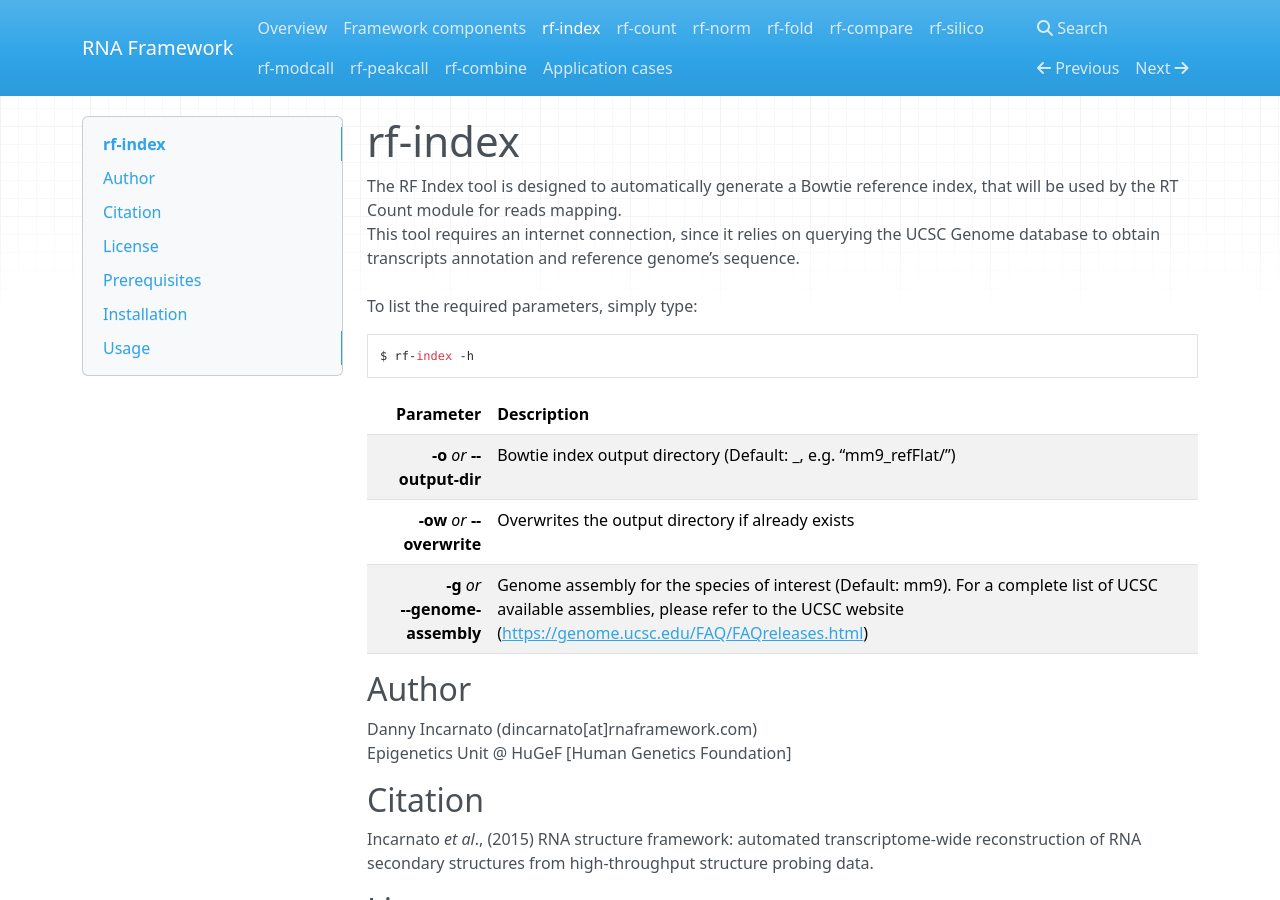
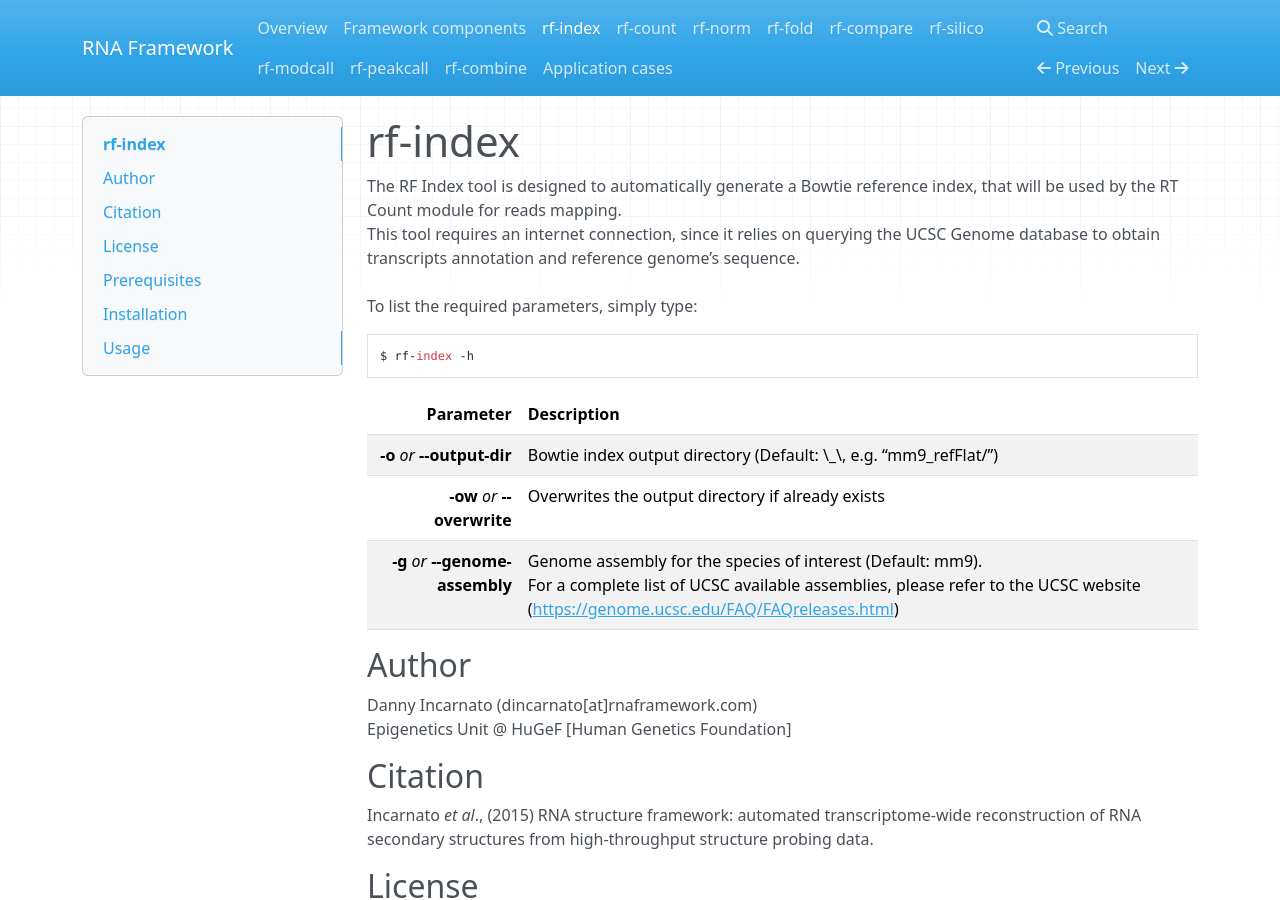
Before and after one commit to dincarnato/RNAFramework, an MkDocs documentation site: the page built from docs/rf-index.md, in a window 1280 px wide and 900 px high. Built offline with MkDocs 1.6.1, drawn with Linux system fonts in a browser that asks for light colours; nearby versions of some CDN libraries; old or Windows-style settings are respelled for this version of MkDocs.

Commit message:
no message

```diff
--- a/docs/rf-index.md
+++ b/docs/rf-index.md
@@ -10,9 +10,9 @@ $ rf-index -h
 
 Parameter         | Description
 ----------------: | :------------
-__-o__ *or* __--output-dir__ | Bowtie index output directory (Default: <assembly>\_<annotation>, e.g. “mm9_refFlat/”)
+__-o__ *or* __--output-dir__ | Bowtie index output directory (Default: \<assembly>\_\<annotation>, e.g. “mm9_refFlat/”)
 __-ow__ *or* __--overwrite__ | Overwrites the output directory if already exists
-__-g__ *or* <br />__--genome-assembly__ | Genome assembly for the species of interest (Default: mm9). For a complete list of UCSC available assemblies, please refer to the UCSC website (<https://genome.ucsc.edu/FAQ/FAQreleases.html>)
+__-g__ *or* __--genome-assembly__ | Genome assembly for the species of interest (Default: mm9).<br /> For a complete list of UCSC available assemblies, please refer to the UCSC website (<https://genome.ucsc.edu/FAQ/FAQreleases.html>)
 
 
 ## Author
```
